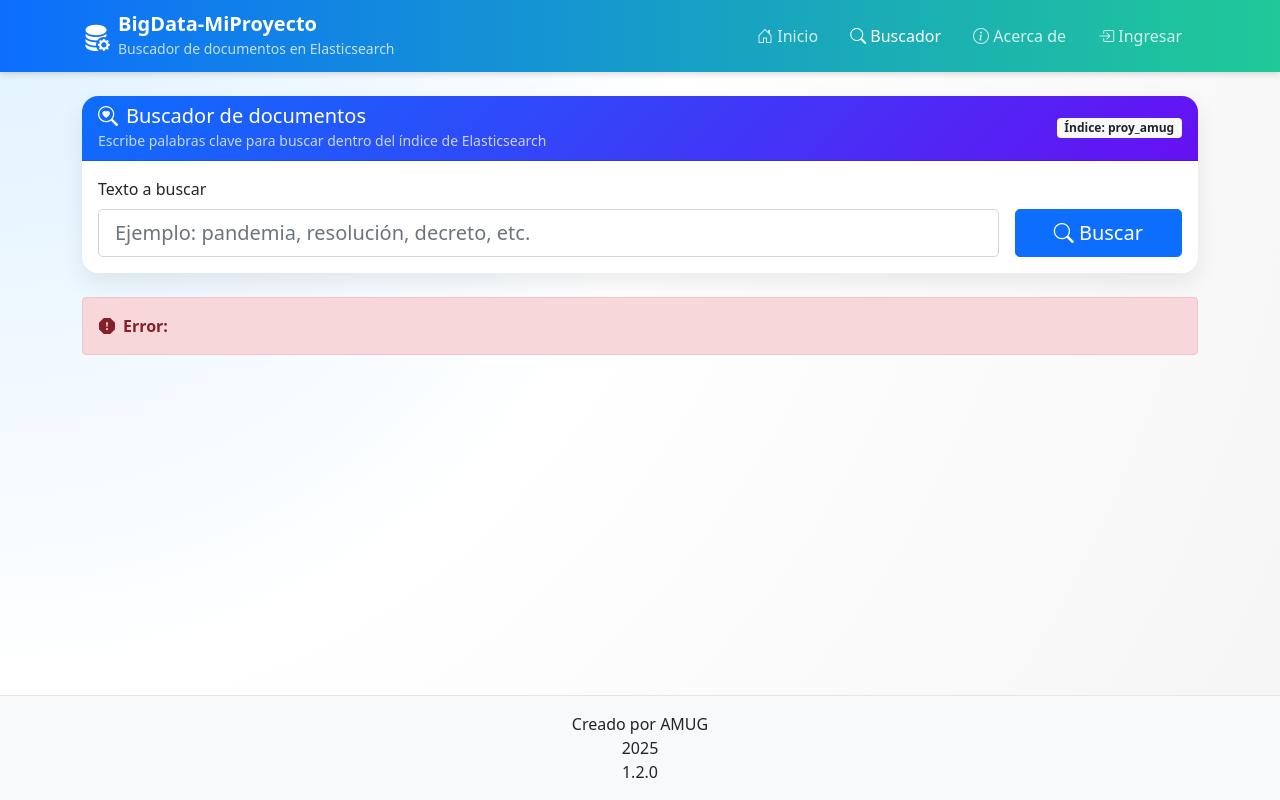
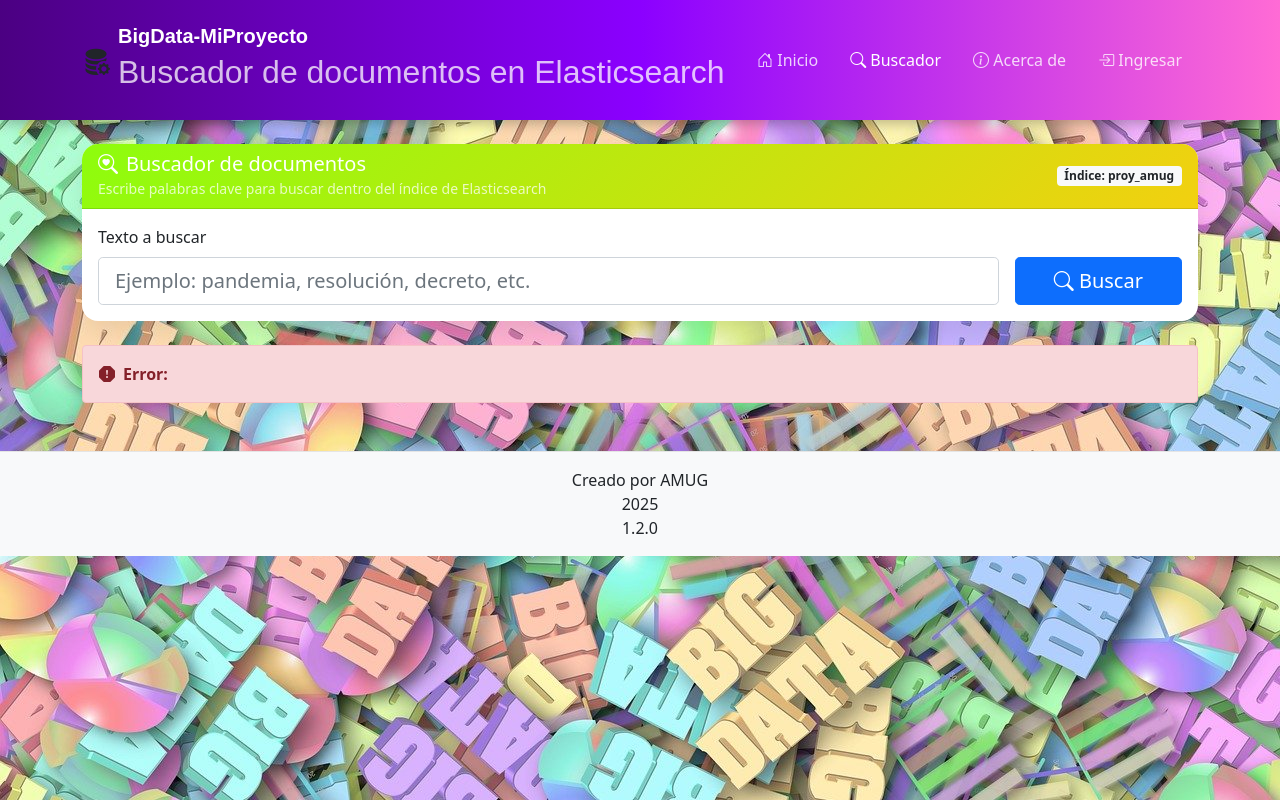
Before and after one commit to AngelaUrregog/Proyecto-BigData, a Flask app: page /buscador in a window 1280 px wide. Run offline with Flask 3, Linux system fonts and the light colour scheme.

Commit message:
Act Apariencia

```diff
--- a/templates/buscador.html
+++ b/templates/buscador.html
@@ -18,22 +18,23 @@
 
     <style>
         body {
-            background: radial-gradient(circle at top left, #e0f2ff 0, #ffffff 45%, #f5f5f5 100%);
-            min-height: 100vh;
-            display: flex;
-            flex-direction: column;
-        }
+            background-image: url("/static/images/bg_bigdata.jpg");
+            background-size: cover;
+            background-position: center;
+            background-attachment: fixed;
+          }
 
         .main-wrapper {
             flex: 1 0 auto;
         }
 
         .header {
-            background: linear-gradient(90deg, #0d6efd, #20c997);
-            color: #fff;
-            padding: 0.75rem 0;
-            box-shadow: 0 2px 6px rgba(0, 0, 0, .15);
-        }
+            height: 120px;
+            display: flex;
+            align-items: center;
+            background: linear-gradient(90deg, #4b0082 0%, #8b00ff 50%, #ff6bd5 100%);
+            box-shadow: 0 4px 12px rgba(0, 0, 0, 0.25);
+                }
 
         .header .nav-link {
             color: rgba(255, 255, 255, 0.8);
@@ -53,7 +54,7 @@
         }
 
         .search-card .card-header {
-            background: linear-gradient(135deg, #0d6efd, #6610f2);
+            background: linear-gradient(135deg, #8dfd0d, #f2d010);
             color: #fff;
         }
 
@@ -133,10 +134,13 @@
             <div class="d-flex justify-content-between align-items-center">
                 <div class="d-flex align-items-center gap-2">
                     <i class="bi bi-database-fill-gear fs-3"></i>
-                    <div>
-                        <h1 class="h5 mb-0 fw-bold">BigData-MiProyecto</h1>
-                        <small class="opacity-75">Buscador de documentos en Elasticsearch</small>
-                    </div>
+                <div>
+                    <h1 class="h5 mb-0 fw-bold" style="color: white; font-family: 'Poppins', sans-serif;">
+                     BigData-MiProyecto
+                    </h1> <small class="opacity-75" style="color: white; font-size: 32px; font-family: 'Poppins', sans-serif;">
+                        Buscador de documentos en Elasticsearch
+                    </small>
+                </div>
                 </div>
                 <nav>
                     <ul class="nav">
--- a/templates/landing.html
+++ b/templates/landing.html
@@ -18,7 +18,7 @@
     <header class="landing-header">
         <div class="landing-header-inner">
             <!-- Título izquierda -->
-            <div class="landing-title" style="font-size: 32px; font-family: 'Montserrat', sans-serif;">
+            <div class="landing-title" style="font-size: 32px; font-family: 'Poppins', sans-serif;">
                      PROYECTO FINAL BIGDATA
             </div>
 
```
